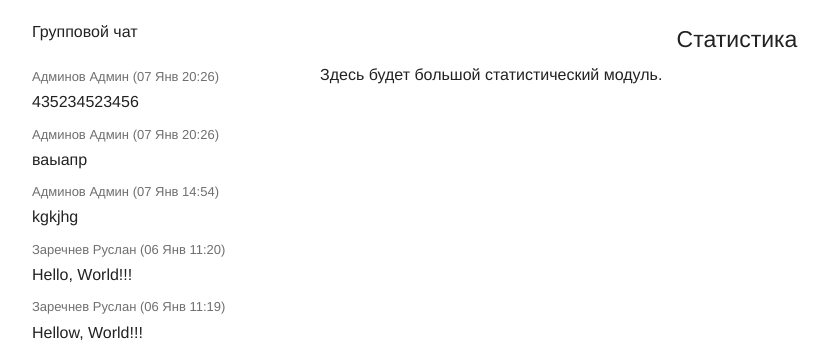
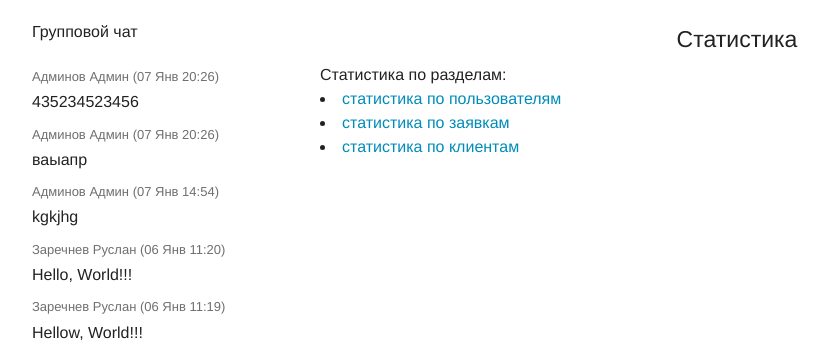
Before and after one commit to zarechnev/r-crm, a Django app: page /statistic/ in a window 1280 px wide. Shown: the part 45-409 px from the top of the page, without its empty margins (47-876 px from the left). Run offline with Django 3.2, Linux system fonts and the light colour scheme; a user stored in the database is signed in; data comes from the database, SQL or seed files in the repository; parts of the project's set-up code (start-up, migrations or seed data) failed here and were passed over.

Commit message:
Начата работа над разделом статистика.

```diff
--- a/rcrm_django/clients/models.py
+++ b/rcrm_django/clients/models.py
@@ -1,6 +1,7 @@
 from django.db import models
 
 class Client(models.Model):
+    #TODO: Реализовать методы и свойства по аналогии с разделом задач
     PRIORITY_VALUES = (
         ('100', 'Наивысший'),
         ('200', 'Высокий'),
--- a/rcrm_django/statistic/templates/statistic.html
+++ b/rcrm_django/statistic/templates/statistic.html
@@ -1,5 +1,10 @@
 {% extends 'main.html' %}
 {% block statistic %}
 <center><h4>Статистика</h4></center>
-Здесь будет большой статистический модуль.
+Статистика по разделам:<br>
+    <lu>
+        <li> <a href="/statistic/users">cтатистика по пользователям</a> </li>
+        <li> <a href="/statistic/tasks">cтатистика по заявкам</a> </li>
+        <li> <a href="/statistic/clients">cтатистика по клиентам</a> </li>
+    </lu>
 {% endblock %}
--- /dev/null
+++ b/rcrm_django/statistic/templates/statistic_users.html
@@ -0,0 +1,5 @@
+{% extends 'main.html' %}
+{% block statistic %}
+<center><h4>Статистика по пользователям</h4></center>
+Статистика по пользователям.
+{% endblock %}
--- a/rcrm_django/statistic/urls.py
+++ b/rcrm_django/statistic/urls.py
@@ -2,5 +2,8 @@ from django.conf.urls import patterns, url
 
 
 urlpatterns = patterns('',
-    url(r'^$', 'statistic.views.hello')
+    url(r'^$', 'statistic.views.hello'),
+    url(r'^users$', 'statistic.views.users'),
+    url(r'^clients$', 'statistic.views.clients'),
+    url(r'^tasks$', 'statistic.views.tasks')
 )
```
